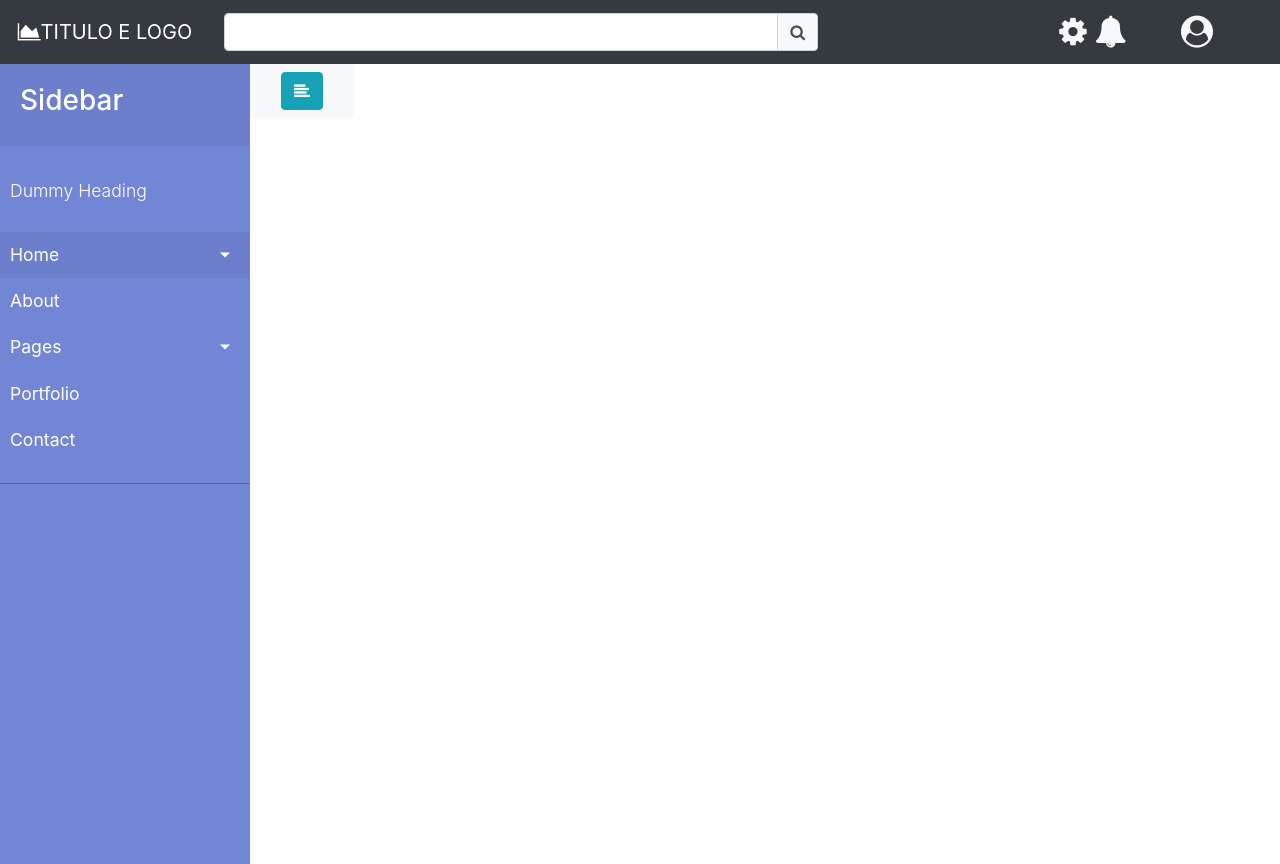
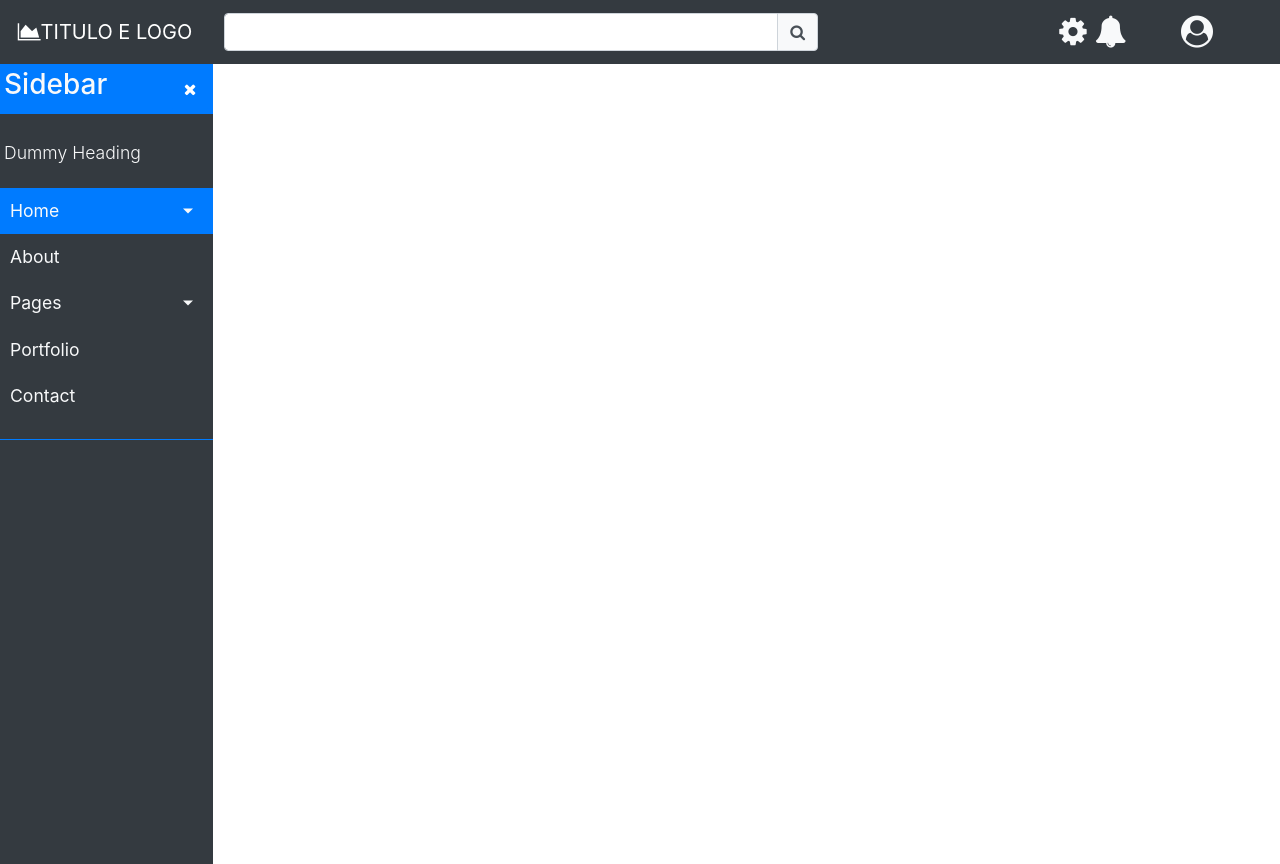
Before and after one commit to LeonardoBevilacqua/tcc-faculdade, an Angular app in the folder prototype/: page /search in a window 1280 px wide. Built offline with nearby package versions, Linux system fonts and the light colour scheme.

Commit message:
Ajuste na sidebar

```diff
--- a/prototype/src/app/core/search/search.component.html
+++ b/prototype/src/app/core/search/search.component.html
@@ -22,15 +22,20 @@
 		</div>
 	</div>
 </nav>
+<div class="container-fluid">
 
-<div class="wrapper">
-	<nav id="sidebar" [ngClass]="active ? 'active' : ''">
-		<div class="sidebar-header">
+	<div class="row wrapper">
+
+		<nav class="bg-dark text-light col-2 p-0" id="sidebar" [ngClass]="active ? 'active' : ''">
+			<div class="sidebar-header p-1 bg-primary d-flex justify-content-between">
 				<h3>Sidebar</h3>
+				<button type="button" class="btn btn-primary" (click)="active=!active">
+					<i class="fa fa-times"></i>
+				</button>
 			</div>
 
 			<ul class="list-unstyled components">
-			<p>Dummy Heading</p>
+				<p class="text-light p-1">Dummy Heading</p>
 				<li class="active">
 					<a href="#homeSubmenu" data-toggle="collapse" aria-expanded="false" class="dropdown-toggle">Home</a>
 					<ul class="collapse list-unstyled" id="homeSubmenu">
@@ -49,7 +54,8 @@
 					<a href="#">About</a>
 				</li>
 				<li>
-				<a href="#pageSubmenu" data-toggle="collapse" aria-expanded="false" class="dropdown-toggle">Pages</a>
+					<a href="#pageSubmenu" data-toggle="collapse" aria-expanded="false"
+						class="dropdown-toggle">Pages</a>
 					<ul class="collapse list-unstyled" id="pageSubmenu">
 						<li>
 							<a href="#">Page 1</a>
@@ -71,15 +77,15 @@
 			</ul>
 		</nav>
 
-	<div id="content">
-		<nav class="navbar navbar-expand-lg navbar-light bg-light">
-			<div class="container-fluid">
-
-				<button type="button" id="sidebarCollapse" class="btn btn-info" (click)="active=!active">
+		<div id="content" class="col-10">
+			<div class="container-fluid m-2">
+				<button type="button" id="sidebarCollapse" class="btn btn-info" [ngClass]="!active ? 'active' : ''" (click)="active=!active">
 					<i class="fa fa-align-left"></i>
 				</button>
 
-			</div>
-		</nav>
+
+
 			</div>
 		</div>
+	</div>
+</div>
--- a/prototype/src/app/core/search/search.component.scss
+++ b/prototype/src/app/core/search/search.component.scss
@@ -1,31 +1,17 @@
 .wrapper {
-  display: flex;
   align-items: stretch;
 
   #sidebar {
-    min-width: 250px;
-    max-width: 250px;
     min-height: 100vh;
-    background-color: #7386d5;
-    color: #fff;
     transition: all 0.3s;
 
     &.active {
-      margin-left: -250px;
-    }
-    & .sidebar-header {
-        padding: 20px;
-        background: #6d7fcc;
+      margin-left: -16.66%;
     }
 
     & ul.components {
       padding: 20px 0;
-        border-bottom: 1px solid #47748b;
-      }
-
-      & ul p {
-        color: #fff;
-        padding: 10px;
+      border-bottom: 1px solid #007bff;
     }
 
     & ul li a {
@@ -34,20 +20,20 @@
       display: block;
     }
     & ul li a:hover {
-        color: #7386d5;
-        background: #fff;
+      color: #007bff;
+      background: #f8f9fa;
     }
 
     & ul li.active > a,
     a[aria-expanded="true"] {
-        color: #fff;
-        background: #6d7fcc;
+      color: #f8f9fa;
+      background: #007bff;
     }
   }
 
   @media (max-width: 768px) {
     #sidebar {
-      margin-left: -250px;
+      margin-left: -16.66%;
       &.active {
         margin-left: 0;
       }
@@ -89,5 +75,9 @@ a:focus {
 ul ul a {
   font-size: 0.9em !important;
   padding-left: 30px !important;
-  background: #6d7fcc;
+  background: #007bff;
 }
+
+#sidebarCollapse.active {
+  display: none;
+}
```
Lines whose indentation alone changed are shown as unchanged.
